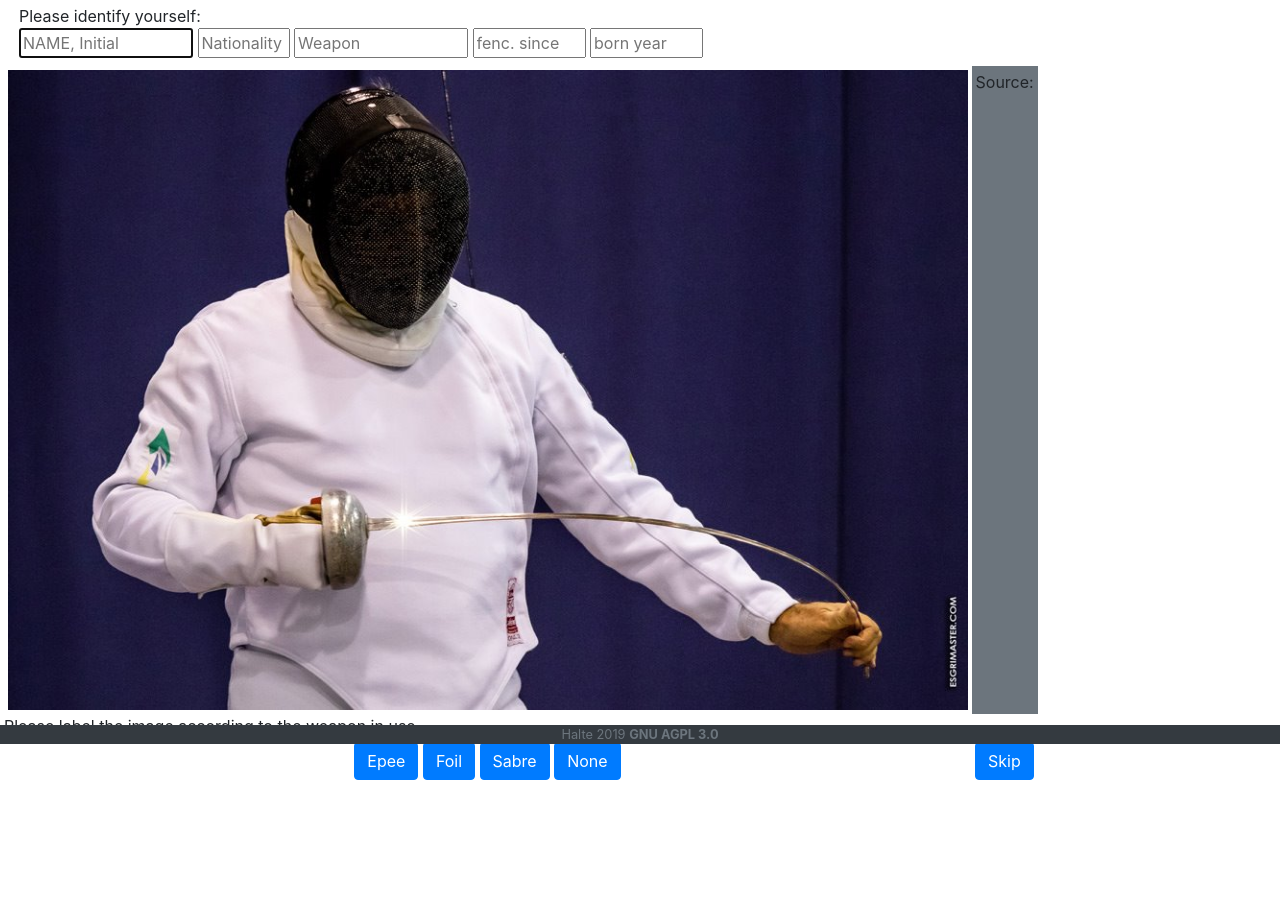
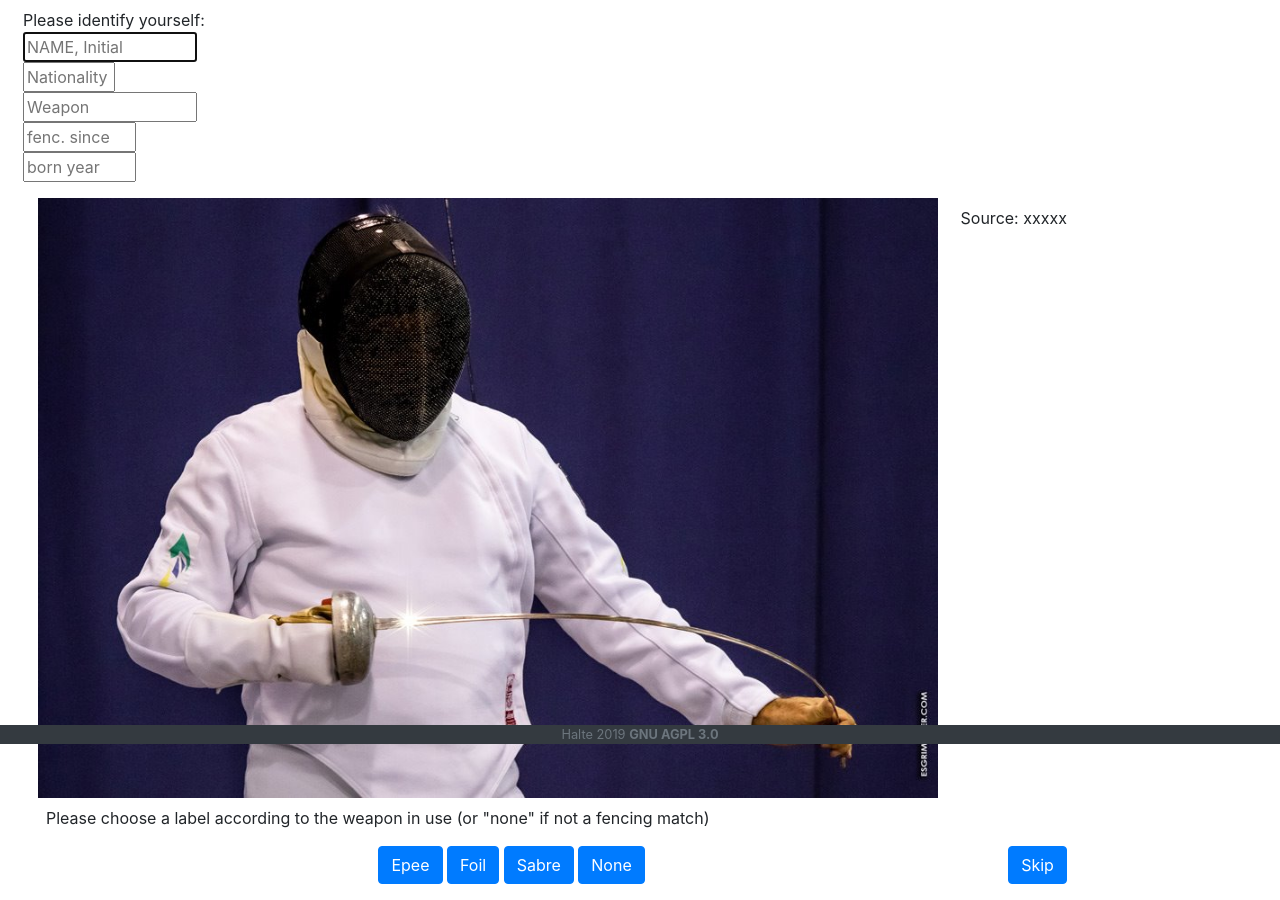
Before and after one commit to vbfall/halte, a Flask app: page /imagesHelp in a window 1280 px wide. Shown: the part 56-956 px from the top of the page. Before the commit the page ends 836 px from the top, so only its background shows below. Run offline with Flask 2, Linux system fonts and the light colour scheme; data comes from the database, SQL or seed files in the repository; some libraries are stand-ins or nearby versions.

Commit message:
reorganize buttons and margins

```diff
--- a/static/styles.css
+++ b/static/styles.css
@@ -26,7 +26,7 @@ a:link {
 
 img.img-fluid {
   max-width: 90vw;
-  max-height: 80vh;
+  max-height: 75vh;
 }
 
 col-sm {
--- a/templates/imageHelp.html
+++ b/templates/imageHelp.html
@@ -9,30 +9,33 @@
 <div class="container-fluid">
   <div class="row">
     <!-- this perhaps should be a sidebar? -->
-    <div class="col-fluid shrink p-1">
+    <div class="col-fluid shrink m-2">
       Please identify yourself:
       <form class="justify-content-around" action="/imagesHelp">
-        <input name="user_name" autofocus type="text" size="12" placeholder="NAME, Initial" />
-        <input name="nationality" type="text" size="4" placeholder="Nationality" />
-        <input name="favored_weapon" type="text" size="12" placeholder="Weapon" />
-        <input name="fencing_since" type="text" size="6" placeholder="fenc. since" />
+        <input name="user_name" autofocus type="text" size="12" placeholder="NAME, Initial" /><br>
+        <input name="nationality" type="text" size="4" placeholder="Nationality" /><br>
+        <input name="favored_weapon" type="text" size="12" placeholder="Weapon" /><br>
+        <input name="fencing_since" type="text" size="6" placeholder="fenc. since" /><br>
         <input name="yob" type="text" size="6" placeholder="born year" />
       </form>
     </div>
 
-    <div class="col-xl-auto p-1">
+    <div class="col-xl-auto m-2">
       <div class="row">
-        <div class="col-md-auto p-1"><img src={{image_path}} class="img-fluid" alt="Image goes here">
+        <div class="col-md-auto"><img src={{image_path}} class="img-fluid" alt="Image goes here">
         </div>
-        <div class="col-fluid p-1 bg-secondary">Source:
+        <div class="col-fluid m-2">Source: xxxxx
         </div>
       </div>
 
-      <div class="row">Please label the image according to the weapon in use
+      <div class="row">
+        <div class="col-md m-2">
+        Please choose a label according to the weapon in use (or "none" if not a fencing match)
+        </div>
       </div>
 
       <div class="row">
-        <div class="col-md p-1" align="center">
+        <div class="col-md m-2" align="center">
           <form class="justify-content-around" action="/imagesHelp" method="post">
             <button class="btn btn-primary" type="submit" value="epee">Epee</button>
             <button class="btn btn-primary" type="submit" value="foil">Foil</button>
@@ -40,8 +43,8 @@
             <button class="btn btn-primary" type="submit" value="none">None</button>
           </form>
         </div>
-        <div class="col- p-1">
-          <form action="/imagesHelp" method="get">
+        <div class="col- m-2">
+          <form class="justify-content-center" action="/imagesHelp" method="get">
             <button class="btn btn-primary" type="submit" value="skip">Skip</button>
           </form>
         </div>
```
